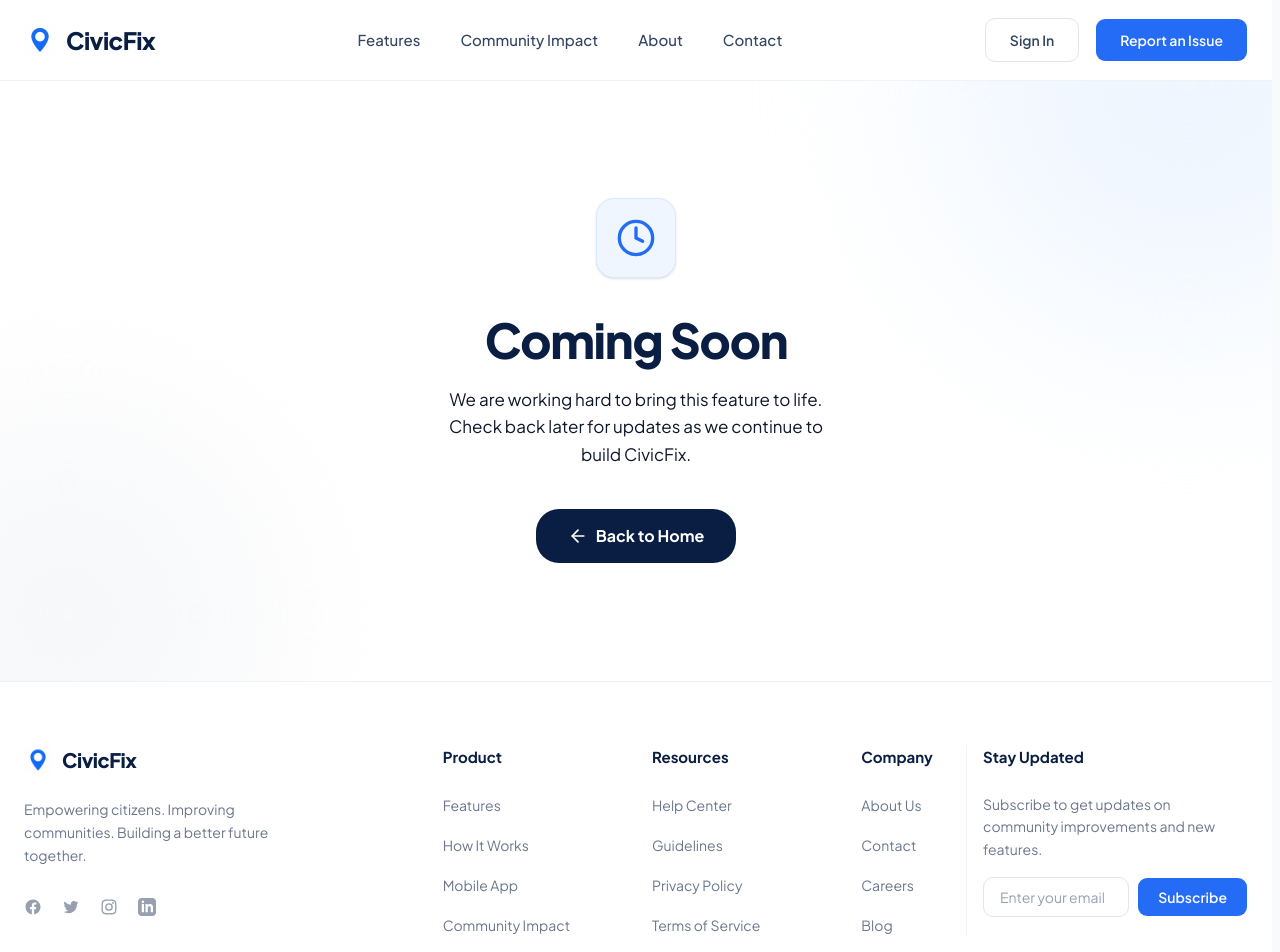
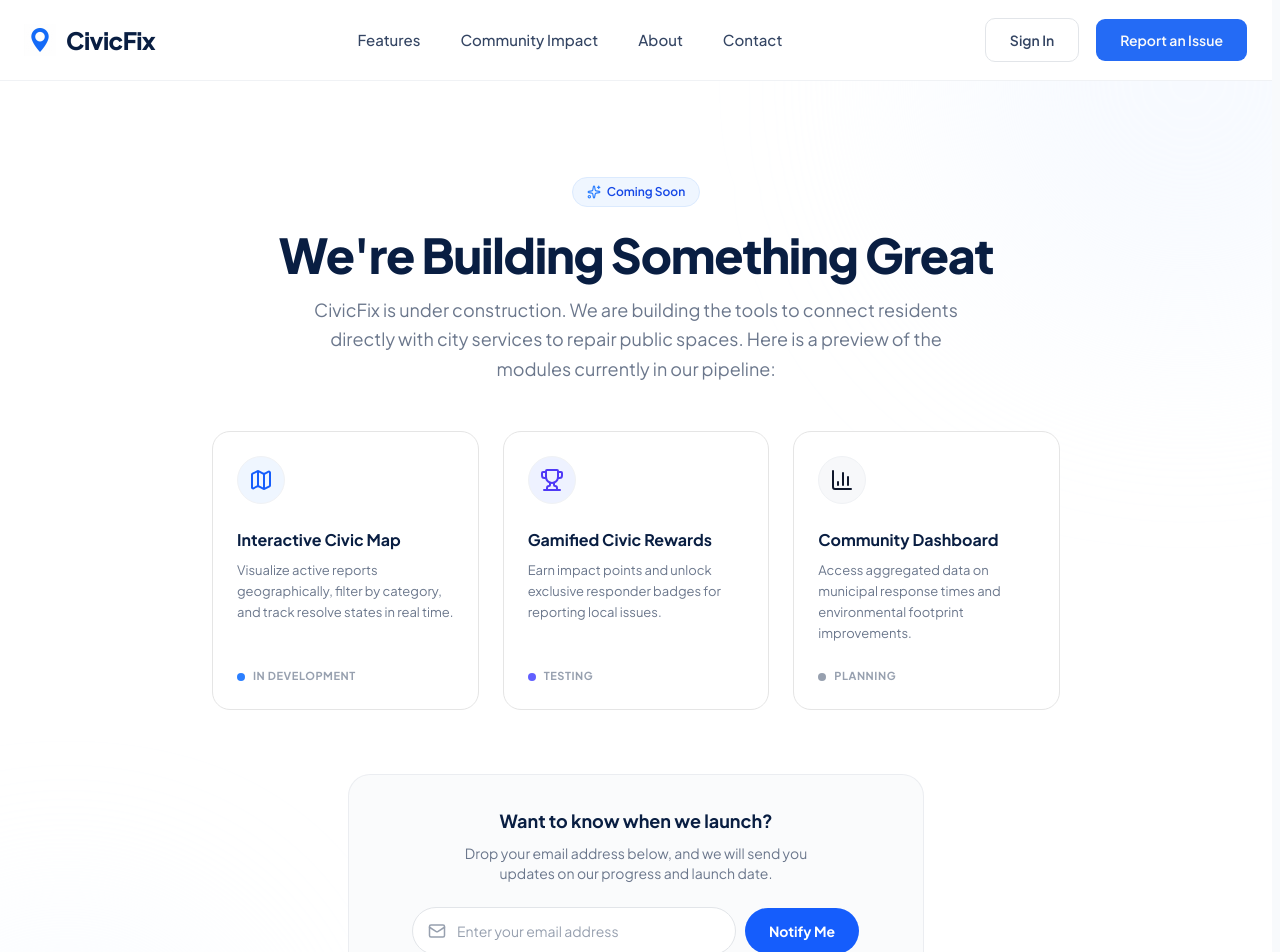
Before and after one commit to Himmiee/civil-fix, a Next.js app: page /coming-soon in a window 1280 px wide. Shown: the top 952 px of the page. Built offline with nearby package versions, Linux system fonts and the light colour scheme.

Commit message:
feat: redesign coming-soon page with pipeline features and resolve nextjs prerender build error

```diff
--- a/src/app/coming-soon/page.tsx
+++ b/src/app/coming-soon/page.tsx
@@ -1,36 +1,191 @@
+"use client";
+
+import { useState } from "react";
 import Link from "next/link";
 import { Button } from "@/components/ui/button";
-import { ArrowLeft, Clock } from "lucide-react";
+import {
+  ArrowLeft,
+  Sparkles,
+  Map,
+  Trophy,
+  BarChart3,
+  Mail,
+  CheckCircle2,
+  Loader2
+} from "lucide-react";
 import Navbar from "@/components/landing/navbar";
 import Footer from "@/components/landing/footer";
 
+interface PipelineFeature {
+  id: string;
+  title: string;
+  desc: string;
+  status: "In Development" | "Testing" | "Planning";
+  statusColor: string;
+  icon: any;
+  iconBg: string;
+  iconColor: string;
+}
+
+const FEATURES: PipelineFeature[] = [
+  {
+    id: "map",
+    title: "Interactive Civic Map",
+    desc: "Visualize active reports geographically, filter by category, and track resolve states in real time.",
+    status: "In Development",
+    statusColor: "bg-blue-500",
+    icon: Map,
+    iconBg: "bg-blue-50",
+    iconColor: "text-blue-600",
+  },
+  {
+    id: "rewards",
+    title: "Gamified Civic Rewards",
+    desc: "Earn impact points and unlock exclusive responder badges for reporting local issues.",
+    status: "Testing",
+    statusColor: "bg-indigo-500",
+    icon: Trophy,
+    iconBg: "bg-indigo-50",
+    iconColor: "text-indigo-600",
+  },
+  {
+    id: "analytics",
+    title: "Community Dashboard",
+    desc: "Access aggregated data on municipal response times and environmental footprint improvements.",
+    status: "Planning",
+    statusColor: "bg-gray-400",
+    icon: BarChart3,
+    iconBg: "bg-gray-50",
+    iconColor: "text-gray-600",
+  },
+];
+
 export default function ComingSoon() {
+  const [email, setEmail] = useState("");
+  const [isSubmitting, setIsSubmitting] = useState(false);
+  const [isSuccess, setIsSuccess] = useState(false);
+
+  const handleSubscribe = (e: React.FormEvent) => {
+    e.preventDefault();
+    if (!email) return;
+
+    setIsSubmitting(true);
+    // Mock network request
+    setTimeout(() => {
+      setIsSubmitting(false);
+      setIsSuccess(true);
+      setEmail("");
+    }, 1000);
+  };
+
   return (
     <>
       <Navbar onReportClick={() => {}} />
-      <main className="flex-1 flex items-center justify-center min-h-[75vh] bg-white relative overflow-hidden">
-        {/* Background decorations */}
-        <div className="absolute top-0 right-0 w-[500px] h-[500px] bg-blue-50 rounded-full blur-[100px] -translate-y-1/2 translate-x-1/3"></div>
-        <div className="absolute bottom-0 left-0 w-[400px] h-[400px] bg-gray-50 rounded-full blur-[80px] translate-y-1/3 -translate-x-1/3"></div>
 
-        <div className="max-w-md mx-auto text-center px-6 py-20 relative z-10">
-          <div className="size-20 bg-blue-50 text-primary rounded-2xl flex items-center justify-center mx-auto mb-8 shadow-sm border border-blue-100">
-            <Clock className="size-10" />
+      <main className="flex-1 bg-white relative overflow-hidden flex flex-col justify-center min-h-[85vh]">
+        {/* Soft background decor */}
+        <div className="absolute top-0 right-0 w-[500px] h-[500px] bg-blue-50/50 rounded-full blur-[100px] -translate-y-1/2 translate-x-1/3 pointer-events-none"></div>
+        <div className="absolute bottom-0 left-0 w-[400px] h-[400px] bg-indigo-50/30 rounded-full blur-[80px] translate-y-1/3 -translate-x-1/3 pointer-events-none"></div>
+
+        <div className="max-w-4xl mx-auto w-full px-6 py-16 md:py-24 relative z-10 text-center flex flex-col items-center">
+
+          {/* Badge */}
+          <div className="inline-flex items-center gap-1.5 px-3.5 py-1.5 rounded-full text-xs font-semibold bg-blue-50 text-blue-700 border border-blue-100 mb-6">
+            <Sparkles className="size-3.5 text-blue-500" />
+            <span>Coming Soon</span>
           </div>
-          <h1 className="text-4xl md:text-5xl font-black text-gray-900 mb-4 tracking-tight leading-tight">
-            Coming Soon
+
+          {/* Heading */}
+          <h1 className="text-4xl md:text-5xl font-black text-gray-900 mb-4 tracking-tight">
+            We&apos;re Building Something Great
           </h1>
-          <p className="text-gray-600 mb-10 text-[17px] leading-relaxed">
-            We are working hard to bring this feature to life. Check back later for updates as we continue to build CivicFix.
+          <p className="text-gray-500 text-lg max-w-2xl mb-12 leading-relaxed">
+            CivicFix is under construction. We are building the tools to connect residents directly with city services to repair public spaces. Here is a preview of the modules currently in our pipeline:
           </p>
+
+          {/* Features Grid */}
+          <div className="grid grid-cols-1 md:grid-cols-3 gap-6 w-full mb-16 text-left">
+            {FEATURES.map((feature) => {
+              const Icon = feature.icon;
+              return (
+                <div
+                  key={feature.id}
+                  className="bg-white p-6 rounded-2xl border border-gray-150 hover:-translate-y-0.5 transition-all duration-300 flex flex-col justify-between"
+                >
+                  <div>
+                    {/* Icon Box */}
+                    <div className={`size-12 ${feature.iconBg} ${feature.iconColor} rounded-xl flex items-center justify-center mb-6 border border-gray-100`}>
+                      <Icon className="size-6" />
+                    </div>
+
+                    <h3 className="text-gray-900 font-bold text-[16px] mb-2">{feature.title}</h3>
+                    <p className="text-gray-500 text-[13px] leading-relaxed mb-6">{feature.desc}</p>
+                  </div>
+
+                  {/* Status Badge */}
+                  <div className="flex items-center gap-2">
+                    <span className={`h-2 w-2 rounded-full ${feature.statusColor}`} />
+                    <span className="text-[11px] font-bold text-gray-400 uppercase tracking-wider">
+                      {feature.status}
+                    </span>
+                  </div>
+                </div>
+              );
+            })}
+          </div>
+
+          {/* Subscription Box */}
+          <div className="bg-gray-50/60 border border-gray-200/60 rounded-3xl p-8 max-w-xl w-full mb-10 text-center">
+            <h3 className="font-bold text-gray-900 text-lg mb-2">Want to know when we launch?</h3>
+            <p className="text-gray-500 text-sm mb-6 max-w-sm mx-auto">
+              Drop your email address below, and we will send you updates on our progress and launch date.
+            </p>
+
+            {isSuccess ? (
+              <div className="flex flex-col items-center justify-center py-2 text-emerald-600 font-semibold gap-2 animate-fade-in">
+                <CheckCircle2 className="size-8 stroke-[2.5] text-emerald-500" />
+                <p className="text-sm">Success! You are on the VIP notification list.</p>
+              </div>
+            ) : (
+              <form onSubmit={handleSubscribe} className="flex gap-2 max-w-md mx-auto">
+                <div className="relative flex-1">
+                  <Mail className="absolute left-4 top-1/2 -translate-y-1/2 text-gray-400 size-4.5" />
+                  <input
+                    type="email"
+                    required
+                    placeholder="Enter your email address"
+                    value={email}
+                    onChange={(e) => setEmail(e.target.value)}
+                    disabled={isSubmitting}
+                    className="w-full h-12 pl-11 pr-4 bg-white border border-gray-200 rounded-xl text-sm focus:outline-hidden focus:border-blue-500 focus:ring-4 focus:ring-blue-100 disabled:opacity-75 transition-all placeholder:text-gray-400"
+                  />
+                </div>
+                <Button
+                  type="submit"
+                  disabled={isSubmitting}
+                  className="h-12 px-6 rounded-xl font-bold bg-blue-600 hover:bg-blue-700 text-white shadow-none transition-all duration-200 flex items-center justify-center shrink-0 min-w-[110px]"
+                >
+                  {isSubmitting ? (
+                    <Loader2 className="size-5 animate-spin" />
+                  ) : (
+                    "Notify Me"
+                  )}
+                </Button>
+              </form>
+            )}
+          </div>
+
+          {/* Back button */}
           <Link href="/">
-            <Button className="h-14 px-8 rounded-xl font-bold shadow-none text-[16px] bg-gray-900 hover:bg-gray-800 text-white flex items-center gap-2 mx-auto transition-transform hover:-translate-y-0.5 duration-300">
-              <ArrowLeft className="size-5" />
+            <Button className="h-12 px-6 rounded-xl font-bold border border-gray-200 text-gray-700 bg-white hover:bg-gray-50 flex items-center gap-2 transition-transform hover:-translate-y-0.5 duration-300">
+              <ArrowLeft className="size-4.5" />
               Back to Home
             </Button>
           </Link>
+
         </div>
       </main>
+
       <Footer />
     </>
   );
```
